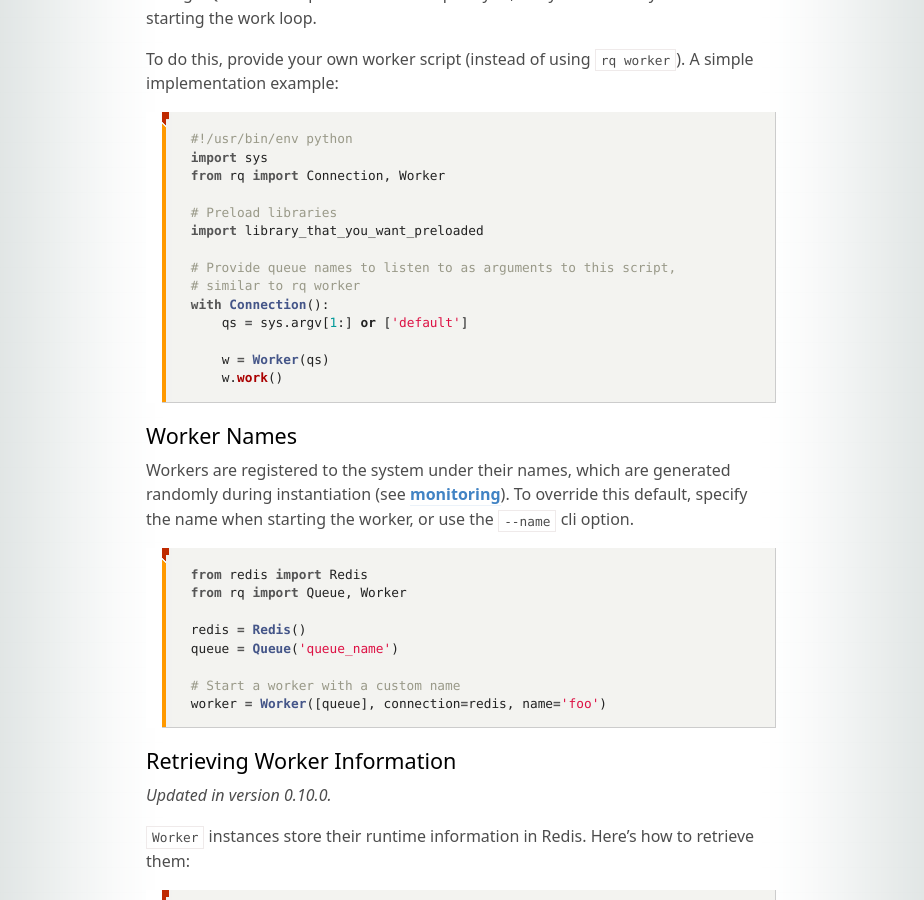
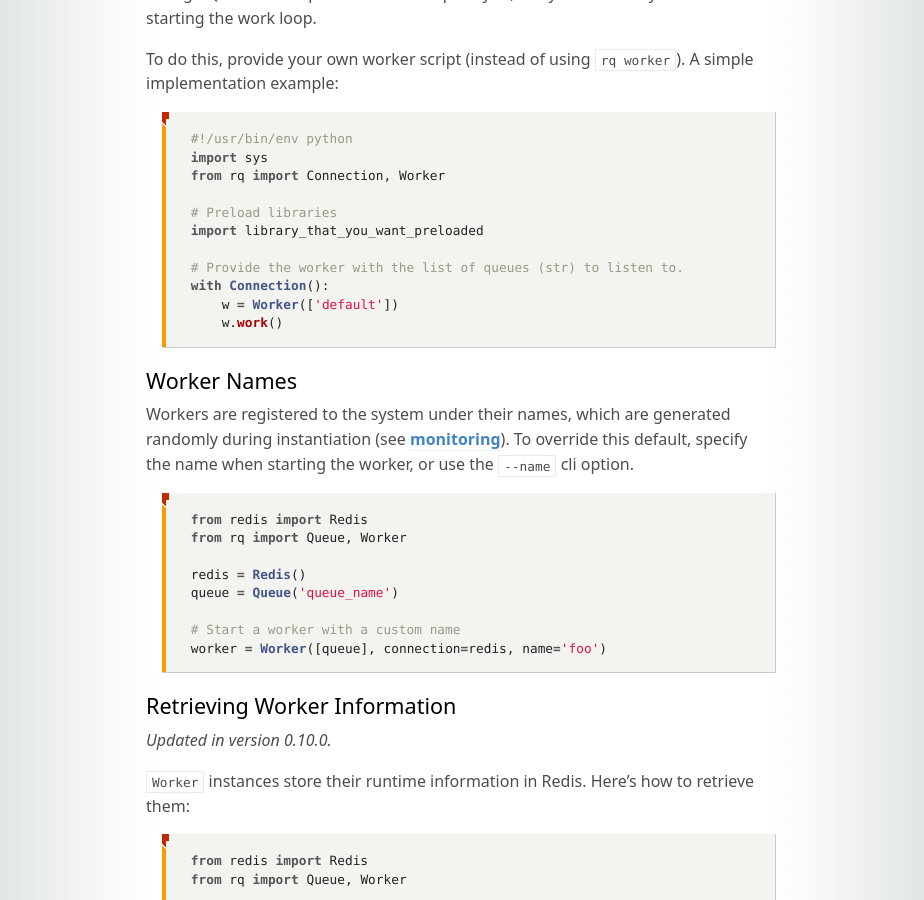
Before and after one commit to rq/rq, a Jekyll site: the page built from docs/docs/workers.md, in a window 1280 px wide and 900 px high, scrolled down 2882 px. Shown: the whole window, without its empty margins (179-1103 px from the left). Built offline with Jekyll 4.4.1, drawn with Linux system fonts in a browser that asks for light colours; some web fonts are replaced; comment, search, counter and statistics services are not loaded.

Commit message:
Fix worker example

````diff
--- a/docs/docs/workers.md
+++ b/docs/docs/workers.md
@@ -122,12 +122,9 @@ from rq import Connection, Worker
 # Preload libraries
 import library_that_you_want_preloaded
 
-# Provide queue names to listen to as arguments to this script,
-# similar to rq worker
+# Provide the worker with the list of queues (str) to listen to.
 with Connection():
-    qs = sys.argv[1:] or ['default']
-
-    w = Worker(qs)
+    w = Worker(['default'])
     w.work()
 ```
 
````
